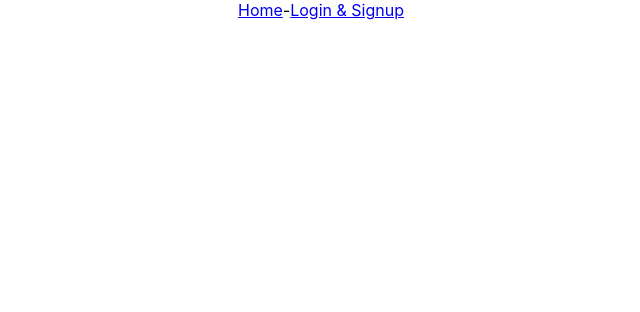
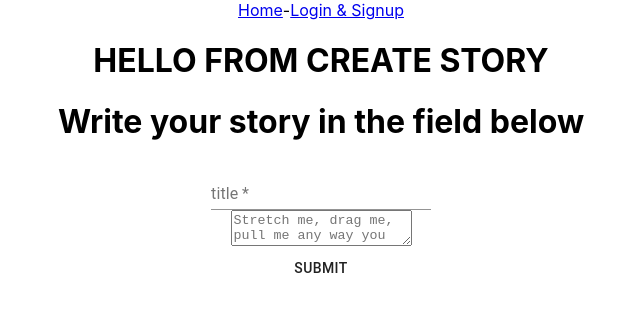
Before and after one commit to Gregory-Alexander-Bertrand/Writer-s-Unblocker-Frontend, a React (Create React App) app: page /Prompts/1/CreateStory in a window 1280 px wide. Shown: the top 312 px of the page, without its empty margins (319-959 px from the left). Built offline with nearby package versions, Linux system fonts and the light colour scheme.

Commit message:
posting story to back and works

```diff
--- a/package.json
+++ b/package.json
@@ -3,10 +3,14 @@
   "version": "0.1.0",
   "private": true,
   "dependencies": {
+    "@chakra-ui/react": "^1.6.2",
+    "@emotion/react": "^11",
+    "@emotion/styled": "^11",
     "@material-ui/core": "^4.11.4",
     "@testing-library/jest-dom": "^5.11.4",
     "@testing-library/react": "^11.1.0",
     "@testing-library/user-event": "^12.1.10",
+    "framer-motion": "^4",
     "react": "^17.0.2",
     "react-dom": "^17.0.2",
     "react-router-dom": "^5.2.0",
@@ -22,7 +26,6 @@
   "eslintConfig": {
     "extends": [
       "react-app"
-
     ]
   },
   "browserslist": {
--- a/src/App.js
+++ b/src/App.js
@@ -7,6 +7,7 @@ import Home from './Pages/Home'
 import Login from './Pages/Login'
 import Prompts from './Pages/Prompts'
 import CreatePrompts from './Pages/CreatePrompts'
+import CreateStory from './Pages/CreateStory'
 import Navbar from './Components/Navbar'
 
 
@@ -78,6 +79,14 @@ function App() {
      return <CreatePrompts />
    }}
    />
+   <Route
+   path="/Prompts/:id/CreateStory"
+   render={(routingInfo) => {
+     console.log(routingInfo)
+     const id = routingInfo.match.params.id
+     return<CreateStory prompt={id} />
+   }}
+   />
     </div>
   );
 }
--- a/src/Components/PromptInput.js
+++ b/src/Components/PromptInput.js
@@ -23,8 +23,12 @@ const PromptInput = () => {
         })
     }
 
+    const createMarkup = () => {
+        return {__html: 'Success'}
+    }
+
     const successMessage = () => {
-        console.log('Success')
+        return <div dangerouslySetInnerHTML={createMarkup()} />
     }
 
 
--- /dev/null
+++ b/src/Components/StoryForm.js
@@ -0,0 +1,51 @@
+import React from 'react'
+import { useState } from 'react'
+import { TextField, Box, Button} from '@material-ui/core'
+import { Textarea } from "@chakra-ui/react"
+import axios from 'axios'
+
+
+const StoryForm = (props) => {
+    const [title, setTitle] = useState('')
+    const [story, setStory] = useState('')
+
+    // const handleSubmit = (e) => {
+    //     e.preventDefault()
+    //     axios.post(`${process.env.REACT_APP_BACKEND_URL}/stories`, {title, story},
+    //     {headers:{Authorization: props.userId}}).then((response) => {
+    //         console.log(response)
+    //     })
+    // }
+
+    const handleSubmit = (e) => {
+        e.preventDefault()
+        if (localStorage.getItem('userId')) {
+            axios.post(`${process.env.REACT_APP_BACKEND_URL}/stories`, {title, story, prompt_id:props.prompt}, {
+                headers: {
+                    Authorization: localStorage.getItem('userId')
+                }
+            }).then((response) => {
+                console.log(response)
+            })
+        }
+    }
+
+    return (
+        <div>
+            <form onSubmit={handleSubmit}>
+                <h1>Write your story in the field below</h1>
+                <div>
+                <TextField id="standard-basic" label="title" required value={title} onChange={(e) => setTitle(e.target.value) } />
+                </div>
+                <div>
+                <Textarea value={story} onChange={handleSubmit} onChange={(e) => setStory(e.target.value)}  placeholder= "Stretch me, drag me, pull me any way you want."/>
+                </div>
+                <div>
+                <Button type="submit">Submit</Button>
+                </div>
+            </form>
+        </div>
+    )
+}
+
+export default StoryForm
--- /dev/null
+++ b/src/Pages/CreateStory.js
@@ -0,0 +1,15 @@
+import React from 'react'
+import StoryForm from '../Components/StoryForm'
+
+
+const CreateStory = (props) => {
+
+    return (
+        <div>
+            <h1>HELLO FROM CREATE STORY</h1>
+            <StoryForm prompt={props.prompt}/>
+        </div>
+    )
+}
+
+export default CreateStory
--- a/src/Pages/Prompts.js
+++ b/src/Pages/Prompts.js
@@ -1,6 +1,7 @@
 import React from 'react'
 import axios from 'axios'
 import { useState, useEffect } from 'react'
+import { Link } from 'react-router-dom'
 
 const Prompts = (props) => {
     const [prompts, setPrompts] = useState([])
@@ -32,7 +33,8 @@ const Prompts = (props) => {
             </ul> */}
            {prompts.map((prompt) => {
                return (
-               <li key={prompt.id}>{prompt.prompt}  {prompt.genre}</li>
+            //    <li key={prompt.id}>{prompt.prompt}  {prompt.genre}</li>
+               <Link key={prompt.id} to={`/Prompts/${prompt.id}/CreateStory`}>{prompt.prompt}</Link>
                )
            })}
         </div>
```
Also changed, not shown: src/Pages/__app.tsx (added, +10 -0 lines), 1 other file (tests, documents, lock files or other folders).
